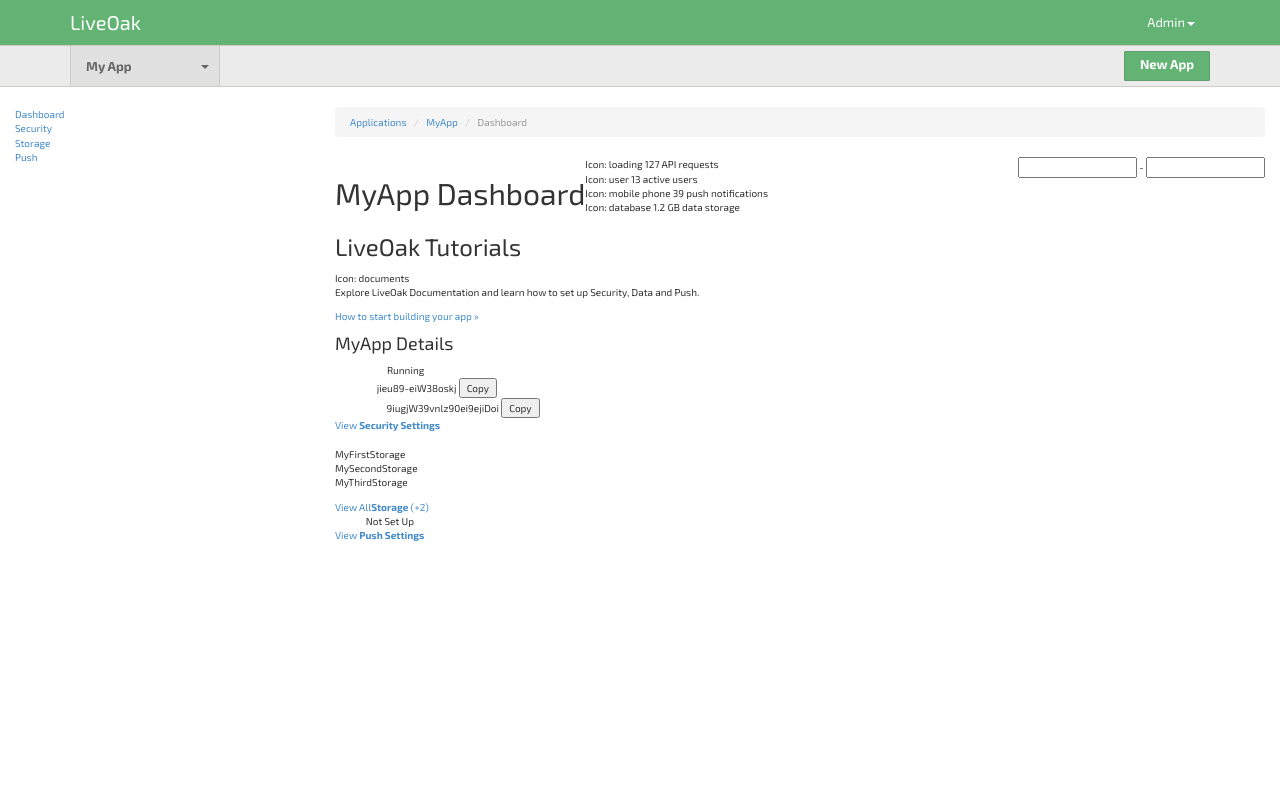
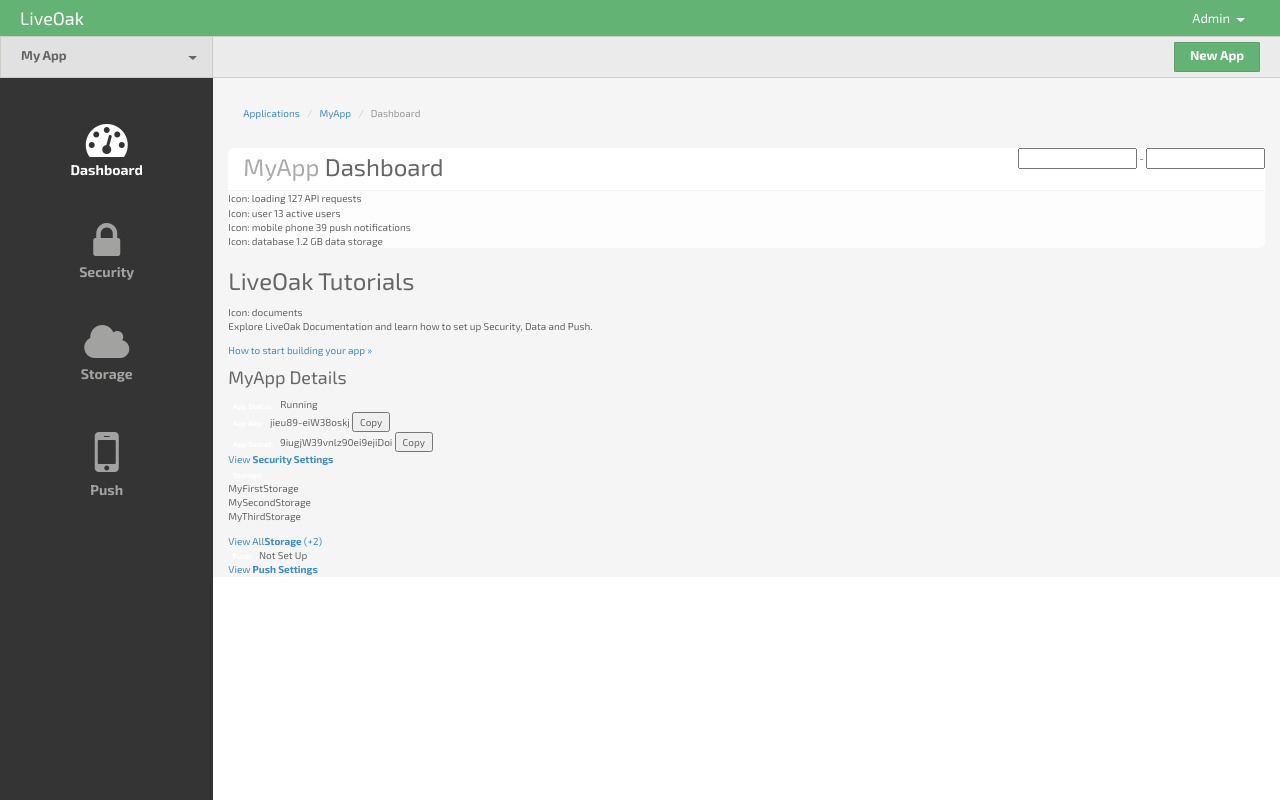
Before and after one commit to vrockai/liveoak-client, a plain HTML site: page index.html in a window 1280 px wide. Drawn offline with nearby package versions, Linux system fonts and the light colour scheme.

Commit message:
Header improvements + sidebar

```diff
--- a/css/console.less
+++ b/css/console.less
@@ -4,6 +4,7 @@
 body {
 	font-size: 10px;
 	font-family: @exo;
+	color: #666;
 }
 
 .dropdown-menu {
@@ -13,6 +14,11 @@ body {
     box-shadow: 0 3px 7px rgba(0, 0, 0, 0.15);
     font-size: 12px;
     margin-top: 0;
+    padding: 5px 0 4px;
+
+    li {
+	    margin-bottom: 1px;
+    }
 
     li.separator {
 	    border-top: 1px solid #E5E5E5;
@@ -57,6 +63,15 @@ body {
     color: #FFFFFF;
 }
 
+.caret {
+	border-left-width: 5px;
+	margin-left: 6px;
+}
+
+h2 span {
+	color: #aaa;
+}
+
 header {
 
 	.navbar.utility {
@@ -64,12 +79,13 @@ header {
 		border-radius: 0;
 		border: 0;
 		margin-bottom: 0;
-		min-height: 45px;
+		min-height: 36px;
+		padding: 0 20px;
 
 		h1 {
-			font-size: 20px;
+			font-size: 18px;
 			margin: 0;
-			line-height: 45px;
+			line-height: 36px;
 
 			a {
 				color: #fff;
@@ -88,7 +104,7 @@ header {
 
 		.dropdown-toggle {
 			font-size: 13px;
-			line-height: 45px;
+			line-height: 36px;
 			padding: 0 15px;
 			color: #fff;
 
@@ -116,13 +132,18 @@ header {
 		border-left-width: 0;
 		border-right-width: 0;
 		border-radius: 0;
+		margin-bottom: 0;
+
+		.nav.pull-left {
+			padding-right: 0;
+		}
 
 		.dropdown-toggle {
 			font-size: 13px;
 			font-weight: bold;
 			min-width: 150px;
-			padding: 0 15px;
-			line-height: 40px;
+			padding: 12px 15px 15px 20px;
+			line-height: 13px;
 			color: #666666;
 			background-color: #e1e1e1;
 			border-color: #cdcdc5;
@@ -136,19 +157,91 @@ header {
 				background-color: #d8d8d8;
 			}
 
-			i {
-				position: absolute;
-				right: 10px;
-				top: 19px;
+			.caret {
+				float: right;
+				margin-top: 7px;
 			}
 		}
 
 		.dropdown-menu {
 			margin-top: 1px;
+			width: 100%;
 		}
 
 		.btn-primary {
 			margin-top: 5px;
+			margin-right: 20px;
+
+			&:hover,
+			&:focus {
+				background-color: #51a362;
+				border-color: #619E6E;
+			}
 		}
 	}
 }
+
+aside {
+	background-color: #343434;
+
+	li {
+		text-align: center;
+		margin-top: 40px;
+
+		&.active a {
+			color: #fff;
+		}
+
+		a {
+			font-size: 14px;
+			color: #a2a2a1;
+			font-weight: bold;
+			display: block;
+
+			&:hover {
+				color: #fff;
+				text-decoration: none;
+			}
+
+			.fa {
+				display: block;
+			}
+		}
+	}
+}
+
+.aside-bg {
+	background-color: #343434;
+    bottom: 0;
+    position: fixed;
+    top: 40px;
+    z-index: -10;
+}
+
+.content-area {
+	background-color: #f5f5f5;
+}
+
+.box {
+	.box-header {
+		background-color: #fff;
+		border-radius: 5px 5px 0 0;
+		margin-bottom: 1px;
+
+		h2 {
+			font-size: 24px;
+			margin: 0;
+			line-height: 24px;
+			padding: 7px 0 11px 15px;
+		}
+	}
+
+	.box-content {
+		background-color: #fdfdfd;
+		border-radius: 0 0 5px 5px;
+	}
+}
+
+.breadcrumb {
+	margin-top: 20px;
+}
--- a/index.html
+++ b/index.html
@@ -8,17 +8,18 @@
 		<link rel="stylesheet" href="css/bootstrap.css">
 		<link rel="stylesheet" href="css/console.css">
 		<link href='http://fonts.googleapis.com/css?family=Exo+2:400,400italic,700,700italic' rel='stylesheet' type='text/css'>
+		<link href="http://netdna.bootstrapcdn.com/font-awesome/4.0.3/css/font-awesome.css" rel="stylesheet">
 	</head>
 
 	<body class="app-dashboard">
 		<header class="header rcue">
 		    <div class="navbar utility">
-		        <div class="navbar-inner clearfix container">
+		        <div class="navbar-inner clearfix">
 		            <h1 class="pull-left"><a href="index.html">LiveOak</a></h1>
 		            <ul class="nav pull-right">
 		                <li class="dropdown">
 		                    <a data-toggle="dropdown" class="dropdown-toggle" href="#">
-		                    	<span class="icon-user">Icon: user</span> Admin<i class="caret"></i></a>
+		                    	<span class="icon-user">Icon: user</span> Admin<b class="caret"></b></a>
 		                    <ul class="dropdown-menu">
 		                        <li><a href="#">Manage Account</a></li>
 		                        <li class="separator"><a href="#">Sign Out</a></li>
@@ -28,10 +29,10 @@
 		        </div>
 		    </div>
 		    <div class="navbar primary">
-		        <div class="navbar-inner clearfix container">
-		            <div class="nav pull-left">
+		        <div class="navbar-inner clearfix">
+		            <div class="nav pull-left col-md-2">
 		            	<li class="dropdown">
-		                    <a data-toggle="dropdown" class="dropdown-toggle" href="#">My App<i class="caret"></i></a>
+		                    <a data-toggle="dropdown" class="dropdown-toggle" href="#">My App<b class="caret"></b></a>
 		                    <ul class="dropdown-menu">
 		                        <li class="active"><a href="#">MyApp</a></li>
 		                        <li><a href="#">OtherApp</a></li>
@@ -46,18 +47,18 @@
 		    </div>
 		</header>
 
-		<aside>
-			<div class="bs-sidebar col-md-3 clearfix">
-				<ul>
-					<li class="active dashboard"><a href="#">Dashboard</a></li>
-					<li class="security"><a href="#">Security</a></li>
-					<li class="storage"><a href="#">Storage</a></li>
-					<li class="push"><a href="#">Push</a></li>
-				</ul>
-			</div>
+		<aside class="bs-sidebar col-md-2 clearfix">
+			<ul>
+				<li class="active dashboard"><a href="#"><i class="fa fa-tachometer fa-3x"></i>Dashboard</a></li>
+				<li class="security"><a href="#"><i class="fa fa-lock fa-3x"></i>Security</a></li>
+				<li class="storage"><a href="#"><i class="fa fa-cloud fa-3x"></i>Storage</a></li>
+				<li class="push"><a href="#"><i class="fa fa-mobile fa-4x"></i>Push</a></li>
+			</ul>
 		</aside>
 
-		<div class="content-area col-md-9" >
+		<div class="aside-bg col-md-2"></div>
+
+		<div class="content-area col-md-10" >
             <div class="content">
                 <ol class="breadcrumb">
 					<li><a href="#">Applications</a></li>
@@ -66,7 +67,7 @@
 				</ol>
 
 				<section class="box">
-					<div class="box-header">
+					<div class="box-header clearfix">
 						<h2 class="pull-left"><span>MyApp</span> Dashboard</h2>
 						<div class="pull-right">
 							<span class="hidden">Start Date</span>
```
Also changed, not shown: css/console.css.
